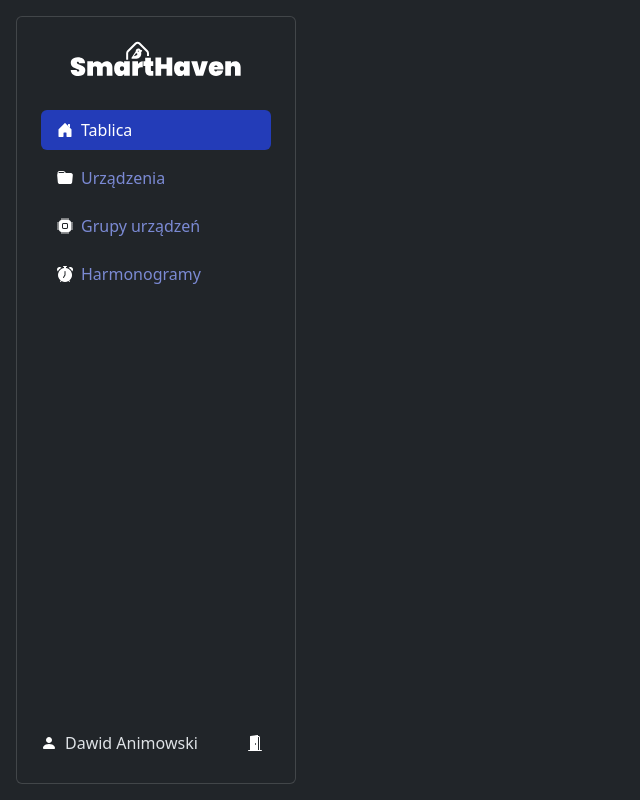
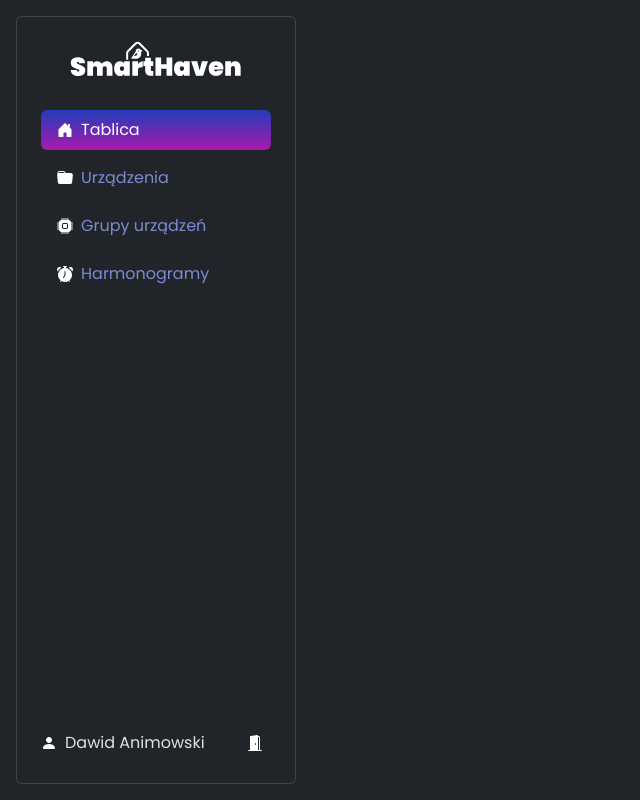
Before and after one commit to Jakub-Rudnik/SmartHaven, a PHP site: page / in a window 1280 px wide. Shown: the whole page, without its empty margins (0-640 px from the left). Run offline with PHP 8.4, Linux system fonts and the light colour scheme; style sheets or scripts are compiled from the project's sources.

Commit message:
feat: add font-faces and new styling

```diff
--- a/styles/main.scss
+++ b/styles/main.scss
@@ -1,16 +1,54 @@
 $primary-purple: #a71aae;
 $primary-blue: #233cb8;
 $primary-gradient: linear-gradient(
-  0deg,
   $primary-blue 0%,
   $primary-purple 100%
 );
 $primary: $primary-blue;
 
-$bs-nav-pills-link-active-bg: $primary-gradient;
+.bg-primary {
+  background: linear-gradient(0deg, $primary-blue 0%, $primary-purple 100%) !important;
+}
 
-.bg-primary {
-  background: linear-gradient(0deg, $primary-blue 0%, $primary-purple 100%);
+.nav-item .active {
+    background: $primary-gradient !important;
+}
+
+.btn-primary {
+    background: $primary-gradient !important;
+    border: none !important;
+}
+
+@font-face {
+  font-family: "Poppins";
+  font-weight: 400;
+  src: url("../Public/Fonts/Poppins/Poppins-Regular.ttf") format("truetype");
+}
+
+@font-face {
+  font-family: "Poppins";
+  font-weight: 700;
+  src: url("/Public/Fonts/Poppins/Poppins-Bold.ttf") format("truetype");
+}
+
+@font-face {
+  font-family: "Poppins";
+  font-weight: 300;
+  src: url("/Public/Fonts/Poppins/Poppins-Light.ttf") format("truetype");
+}
+
+body {
+    font-family: "Poppins", 'sans-serif' !important;
+}
+
+.navbar {
+  width: min-content;
 }
 
 @import "../node_modules/bootstrap/scss/bootstrap.scss";
+
+@include media-breakpoint-up(xl) {
+  .navbar {
+    width: 280px !important;
+  }
+}
```
